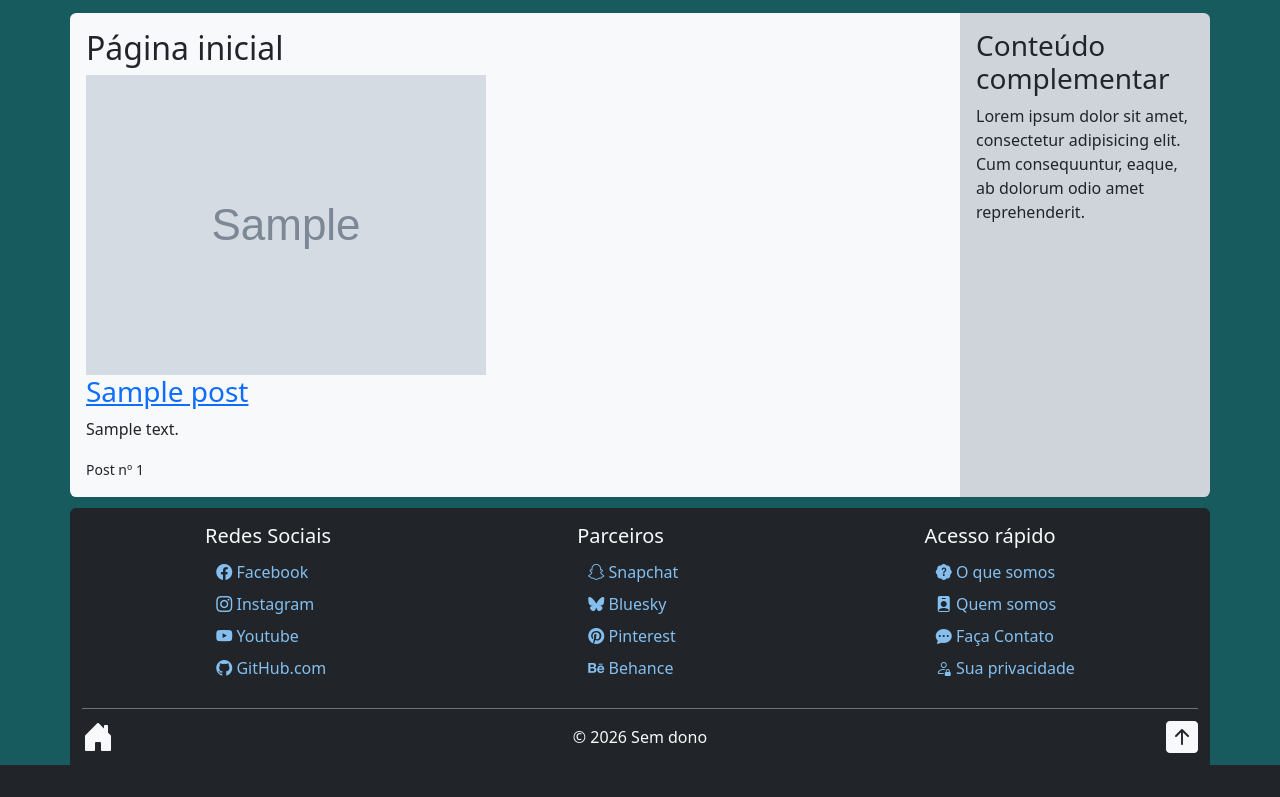
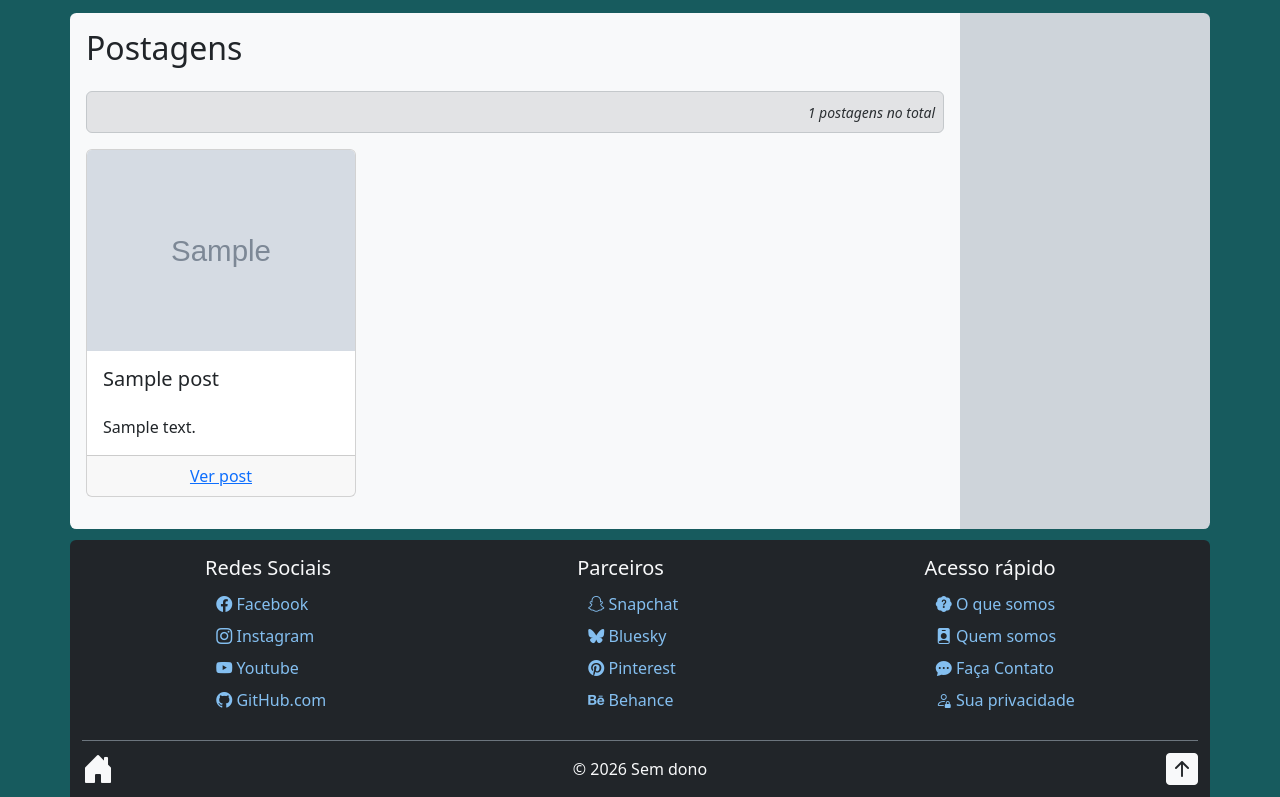
Before and after one commit to agathaareasqueiroz/blog, a Django app: template blog/templates/home.html in a window 1280 px wide. Shown: the part 189-986 px from the top of the page. Before the commit the page ends 954 px from the top, so only its background shows below. Run offline with Django 5.2, Linux system fonts and the light colour scheme; tables that the repository leaves empty hold one stand-in row (values such as "Sample post"); the template is opened without the code that fills it: values that come from a table or form of the project are taken from there, most other values are stand-ins (such as "Sample title", 1, 10 or a date in 2020); grey boxes marked "Sample" are stand-in pictures.

Commit message:
Update home.html

```diff
--- a/blog/templates/home.html
+++ b/blog/templates/home.html
@@ -1,32 +1,44 @@
 {% extends '_base.html' %}
 
-{# Esse trecho será substituído no template base! #}
 {% block content %}
+<section>
 
-<section>
-    <h2>Página inicial</h2>
+    <h2 class="mb-4">Postagens</h2>
+
+    <div class="alert alert-secondary p-2 text-end">
+        <small><em>{{ total_posts }} postagens no total</em></small>
+    </div>
+
+    <div class="row mt-3">
+
         {# Loop para iterar cada postagem #}
         {% for post in posts %}
-      <div>
-          <img src="{{ post.thumbnail }}" alt="{{ post.title }}">
-          <h3><a href="#{{ post.id }}">{{ post.title }}</a></h3>
-          <p>{{ post.summary }}</p>
-          <small>Post nº {{ post.id }}</small>
+
+        <div class="pb-3 col-12 col-sm-6 col-lg-4">
+
+            <div class="card h-100">
+                <img class="card-img-top w-100" src="{{ post.thumbnail }}" alt="{{ post.title }}">
+                <div class="card-body d-flex flex-column gap-3">
+                    <h5 class="card-title">{{ post.title }}</h5>
+                    <p class="card-text flex-grow-1">{{ post.summary }}</p>
                 </div>
+                <div class="card-footer d-grid text-center">
+                    <a href="#{{ post.id }}">Ver post</a>
+                </div>
+            </div>
+
+        </div>
+
         {% empty %}
+
         {# `empty` acontece quando o iterable `post` está vazio #}
         <p>Nenhum post cadastrado ainda.</p>
+
         {% endfor %}
+
+    </div>
+
 </section>
-
 {% endblock %}
 
-{# Esse trecho será substituído no template base! #}
-{% block aside %}
-<aside>
-
-    <h3>Conteúdo complementar</h3>
-    <p>Lorem ipsum dolor sit amet, consectetur adipisicing elit. Cum consequuntur, eaque, ab dolorum odio amet reprehenderit.</p>
-
-</aside>
-{% endblock %}
+{% block aside %}{% endblock %}
```
Lines whose indentation alone changed are shown as unchanged.
